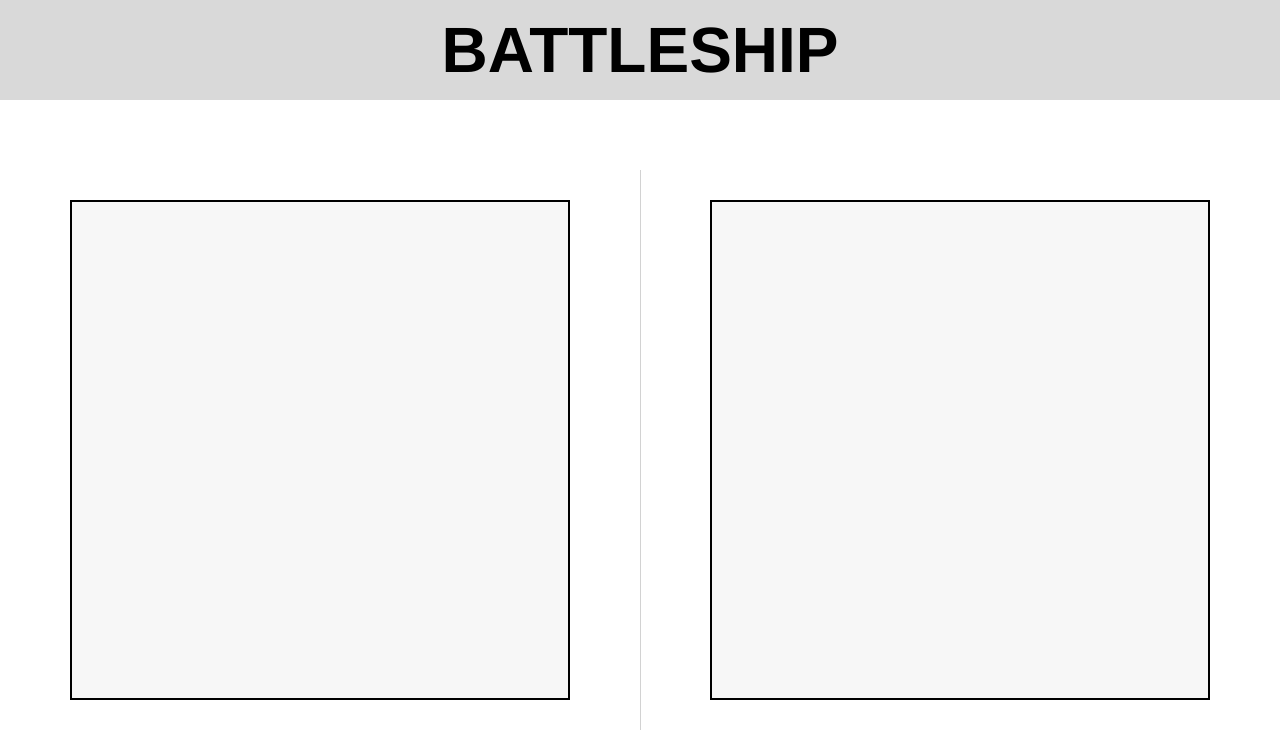
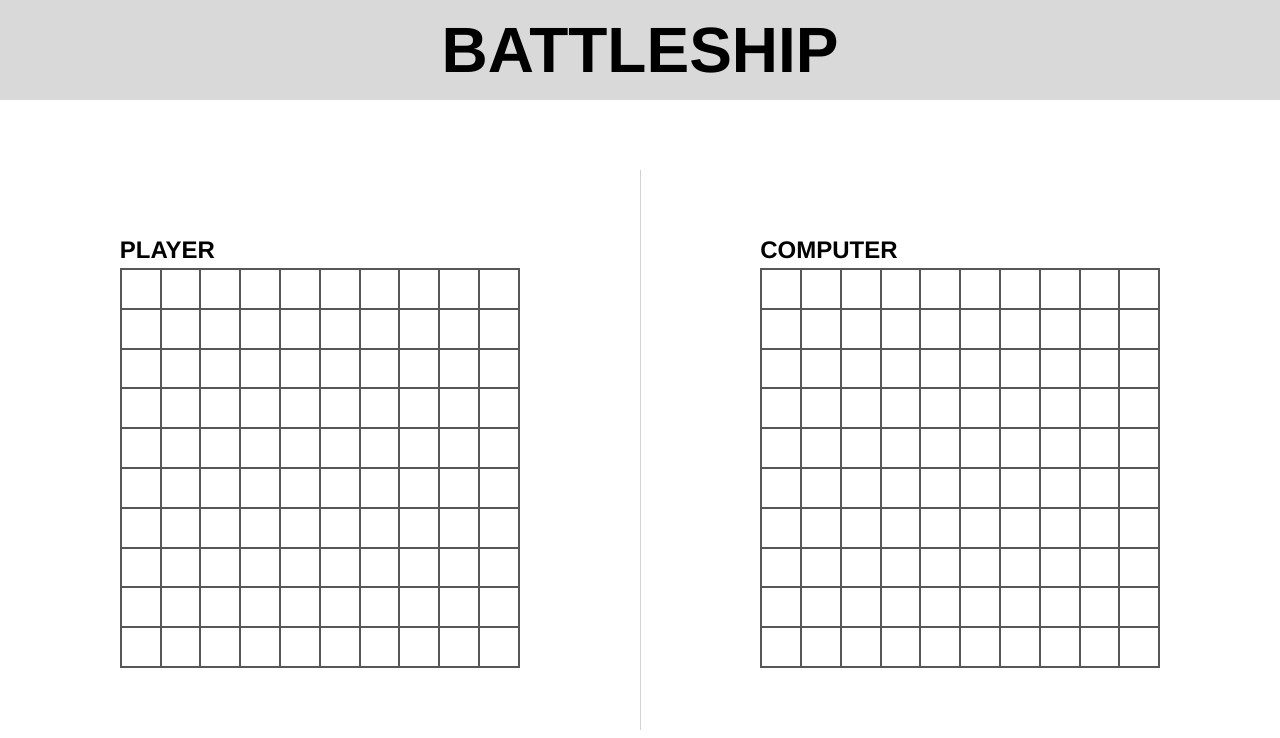
Before and after one commit to MatusPetrik211/battleship, a website built with webpack: page src/index.html in a window 1280 px wide. Built offline with nearby package versions, Linux system fonts and the light colour scheme.

Commit message:
feat: Finish the basic UI

```diff
--- a/src/index.html
+++ b/src/index.html
@@ -11,10 +11,12 @@
     </div>
     <div class="play-section">
       <div class="left sub-play-section">
+        <h2 class="player-section-header">PLAYER</h2>
         <div class="gameboard"></div>
       </div>
       <div class="vertical-line"></div>
       <div class="right sub-play-section">
+        <h2 class="player-section-header">COMPUTER</h2>
         <div class="gameboard"></div>
       </div>
     </div>
--- a/src/index.js
+++ b/src/index.js
@@ -1,2 +1,28 @@
 import "./styles.css";
 import { Ship, Gameboard, humanPlayer, computerPlayer } from "./battleship.js"
+
+const gameboards = document.querySelectorAll(".gameboard");
+
+function fillGameboard(gameboard) {
+     function createColumn() {
+        const column = document.createElement('div');
+        column.classList.toggle('column');
+        gameboard.appendChild(column);
+        function createBlock() {
+            const block = document.createElement('div');
+            block.classList.toggle('block');
+            column.appendChild(block);
+        }
+        for(let i = 0; i < 10; i++) {
+            createBlock();
+        }
+    }
+
+    for(let i = 0; i < 10; i++) {
+        createColumn();
+    }
+}
+
+for (const gameboard of gameboards) {
+    fillGameboard(gameboard);
+}
--- a/src/styles.css
+++ b/src/styles.css
@@ -1,4 +1,5 @@
 :root {
+  --edge-color: rgb(87, 87, 87);
 }
 
 *,
@@ -43,16 +44,36 @@ body {
 
 .sub-play-section {
   display: flex;
+  flex-direction: column;
 
   background-color: rgb(255, 255, 255);
 }
 
 .gameboard {
-  width: 500px;
-  height: 500px;
+  display: flex;
+  flex-wrap: wrap;
+  width: 400px;
+  height: 400px;
 
-  background-color: rgb(247, 247, 247);
-  border: 2px solid black
+  background-color: rgb(255, 255, 255);
+  border: 1px solid var(--edge-color);
+}
+
+.column {
+    display: flex;
+    flex-wrap: wrap;
+    flex-direction: column;;
+    flex: 1;
+}
+
+.block {
+  display: flex;
+  flex: 1;
+  border: 1px solid var(--edge-color);
+}
+
+.block:hover {
+  background-color: rgb(216, 216, 216);
 }
 
 .vertical-line {
```
